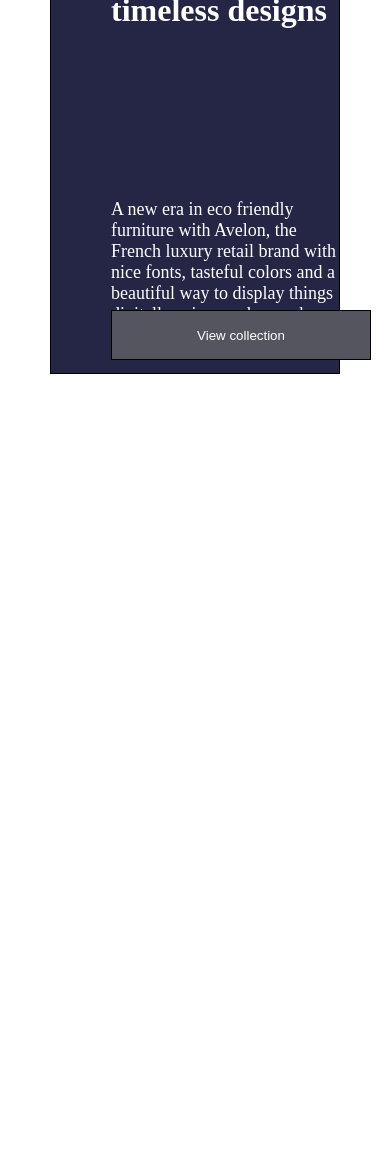
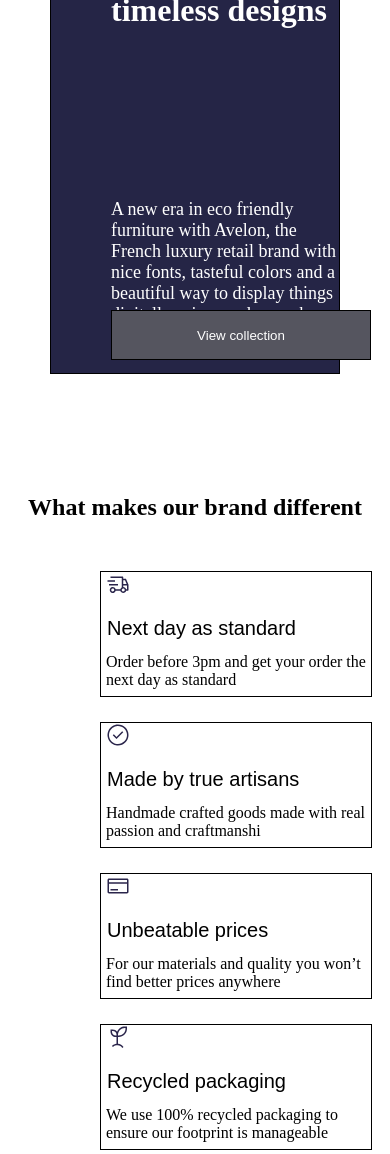
Before and after one commit to kachibekov/avion, a plain HTML site: page index.html in a window 390 px wide. Shown: the part 350-1504 px from the top of the page. Before the commit the page ends 844 px from the top, so only its background shows below. Drawn offline with Linux system fonts and the light colour scheme.

Commit message:
brand finished

```diff
--- a/css/style.css
+++ b/css/style.css
@@ -119,3 +119,68 @@
     display: none;
   }
 }
+
+.brand__content {
+  margin: 0 auto;
+}
+
+.brand__toothpaste {
+  margin: 20px 0 20px 20px;
+  display: flex;
+  justify-content: center;
+  gap: 60px;
+}
+
+@media screen and (max-width: 1170px) {
+  .brand__toothpaste {
+    display: grid;
+    grid-template-columns: repeat(2, 1fr);
+    gap: 0;
+    margin: 0;
+    padding: 0;
+    list-style: none;
+  }
+}
+
+@media screen and (max-width: 540px) {
+  .brand__toothpaste {
+    display: grid;
+    grid-template-columns: repeat(1, 4fr);
+    gap: 25px;
+    margin: 0 0 0 100px;
+    padding: 0;
+    list-style: none;
+  }
+}
+
+.brand__different {
+  font-family: "Clash Display";
+  font-size: 24px;
+  display: flex;
+  justify-content: center;
+  margin: 120px 0 50px 0;
+}
+
+.brand__next {
+  max-width: 270px;
+  height: 124px;
+  border: 1px solid black;
+}
+
+.img__delivery {
+  margin: 0 0 16px 5px;
+}
+
+.brand__button {
+  display: flex;
+  justify-content: flex-start;
+  border: none;
+  background: none;
+  font-size: 20px;
+}
+
+.brand__text {
+  max-width: 270px;
+  height: 48px;
+  margin: 12px 0 0 5px;
+}
--- a/index.html
+++ b/index.html
@@ -42,6 +42,50 @@
                        </div>
                    </div>
                </div>
+               <div class="brand">
+                   <div class="container">
+                       <div class="brand__content">
+
+                         <h3 class="brand__different">What makes our brand different</h3>
+
+                           <div class="brand__toothpaste">
+
+                                   <div class="brand__next">
+
+                                   <img class="img__delivery" src="img/Delivery.svg" alt="">
+
+                                   <button class="brand__button">Next day as standard</button>
+
+                                   <p class="brand__text">Order before 3pm and get your order the next day as standard</p>
+                               </div>
+                               <div class="brand__next">
+
+                                   <img class="img__delivery" src="img/Checkmark--outline.svg" alt="">
+
+                                   <button class="brand__button">Made by true artisans</button>
+
+                                   <p class="brand__text">Handmade crafted goods made with real passion and craftmanshi</p>                                </p>
+                               </div>
+                               <div class="brand__next">
+
+                                   <img class="img__delivery" src="img/Purchase.svg" alt="">
+
+                                   <button class="brand__button">Unbeatable prices</button>
+
+                                   <p class="brand__text">For our materials and quality you won’t find better prices anywhere</p>
+                               </div>
+                               <div class="brand__next">
+
+                                   <img class="img__delivery" src="img/Sprout.svg" alt="">
+
+                                   <button class="brand__button">Recycled packaging</button>
+
+                                   <p class="brand__text">We use 100% recycled packaging to ensure our footprint is manageable</p>
+                               </div>
+                           </div>
+                       </div>
+                   </div>
+               </div>
            </div>
       </body>
    </html>
```
Also changed, not shown: img/Checkmark--outline.svg (added), img/Delivery.svg (added), img/Purchase.svg (added), img/Sprout.svg (added).
